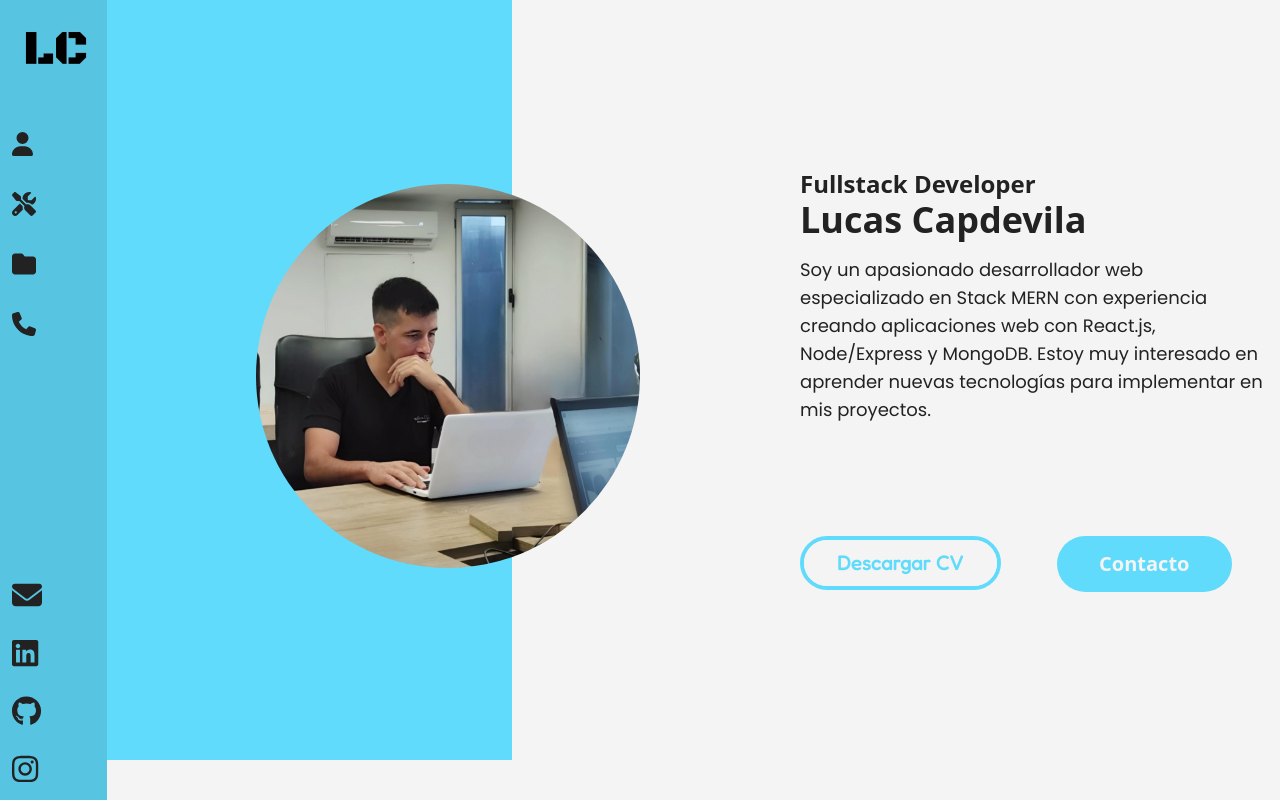
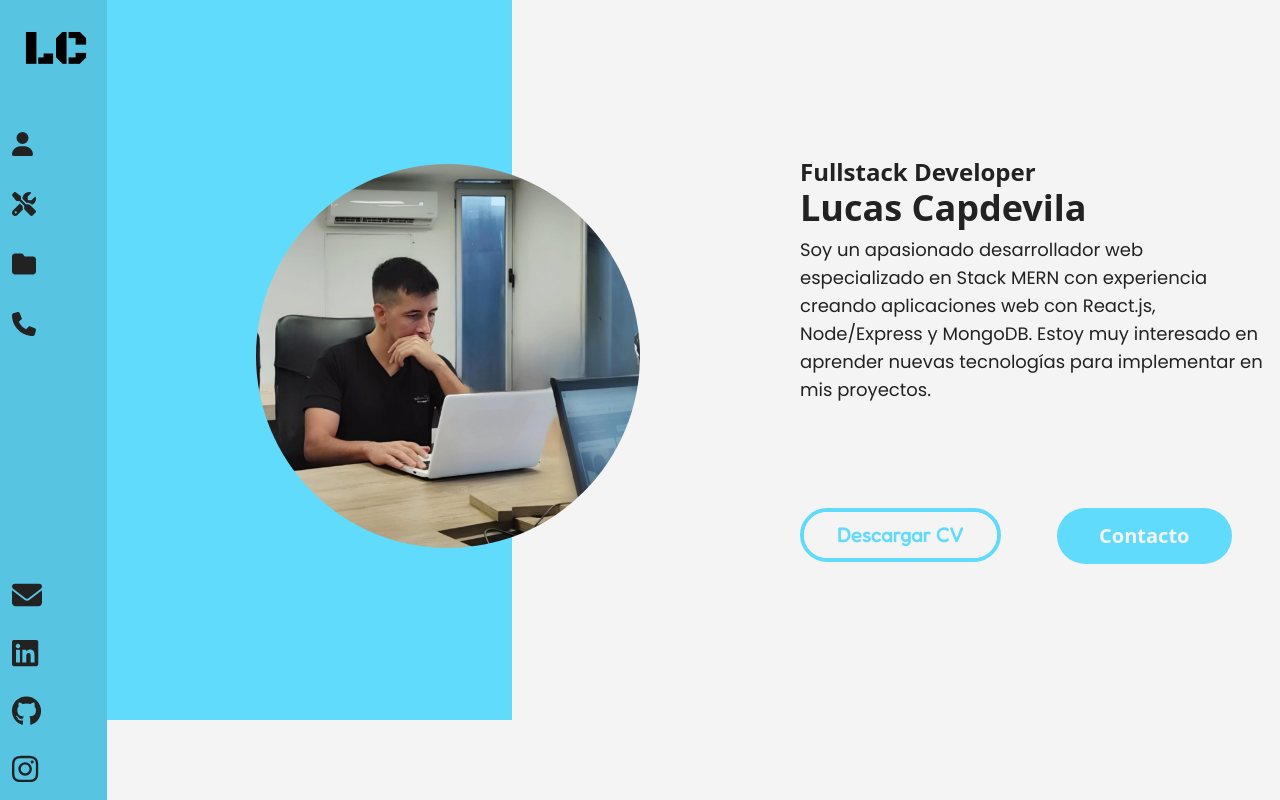
Before and after one commit to lucasecapdevila/portfolio-web, a React (Vite) app: page / in a window 1280 px wide. Built offline with nearby package versions, Linux system fonts and the light colour scheme.

Commit message:
se ajustan medidas en página de inicio

```diff
--- a/src/components/pages/Home.jsx
+++ b/src/components/pages/Home.jsx
@@ -5,14 +5,14 @@ import { Link } from "react-router-dom"
 
 const Home = () => {
   return (
-    <main className="min-h-[95vh]">
+    <main className="min-h-[90vh]">
       <div className="relative flex flex-col md:flex-row h-full">
         <div className="w-full md:w-1/2 xl:w-2/5 h-2/5 md:h-full md:bg-reactLightBlue"></div>
         <img
           src={imagen}
           className="absolute inset-0 size-60 md:size-80 xl:size-96 rounded-full object-cover mx-auto my-auto transform -translate-x-0 -translate-y-3/4 md:-translate-x-1/3 md:-translate-y-1 xl:-translate-x-1/2"
           alt="lucasecapdevila" />
-        <div className="w-full md:w-1/2 xl:w-3/5 flex flex-col grow gap-4 justify-center items-center md:items-start mt-8 md:mt-0 bg-whiteBg">
+        <div className="w-full md:w-1/2 xl:w-3/5 flex flex-col grow gap-2 justify-center items-center md:items-start mt-8 md:mt-0 bg-whiteBg">
           <div className="flex flex-col-reverse justify-center items-center md:items-start md:ms-20 xl:ms-72">
             <h1 className="text-textBlack text-4xl font-bold">Lucas Capdevila</h1>
             <h2 className="text-textBlack text-2xl font-bold">Fullstack Developer</h2>
```
